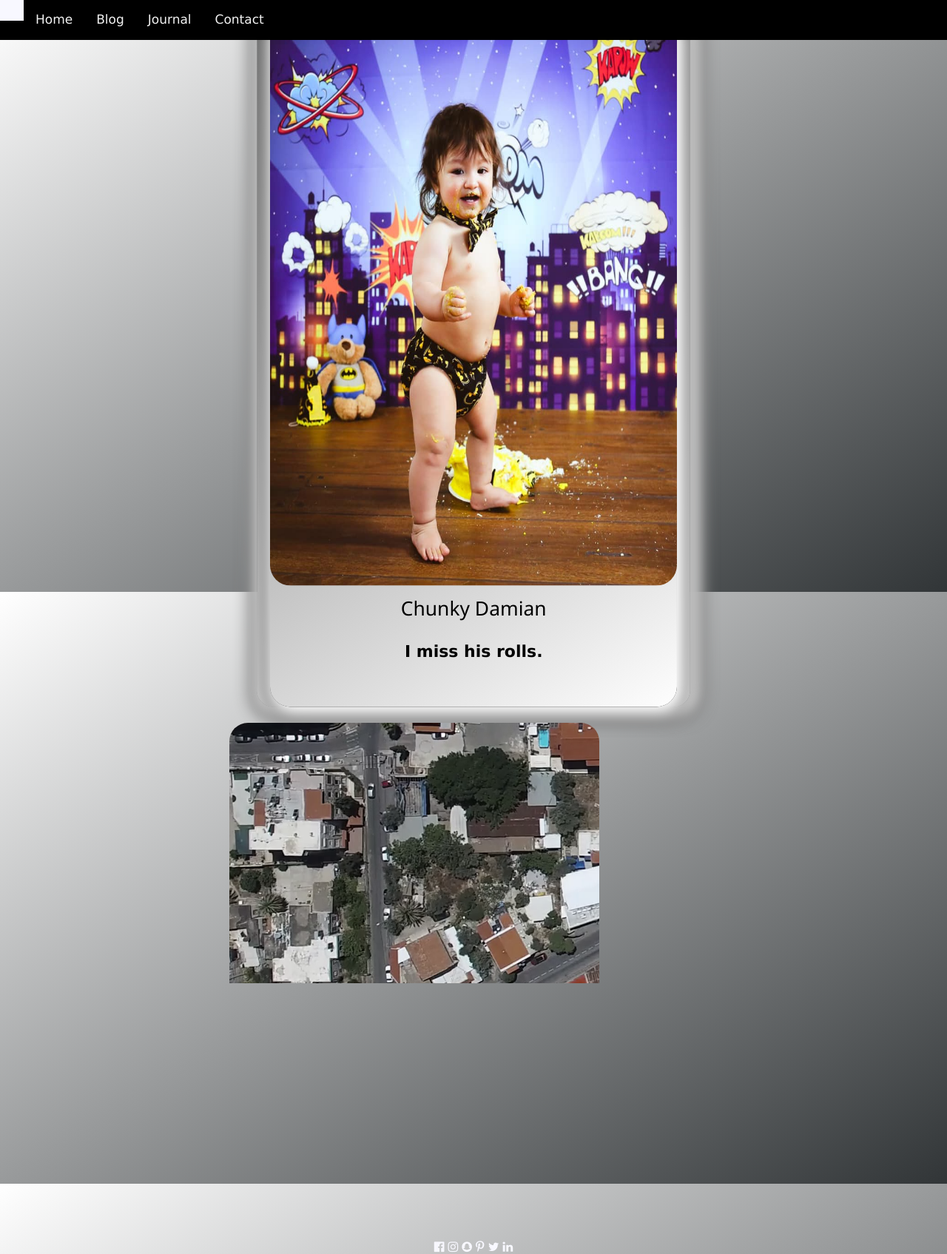
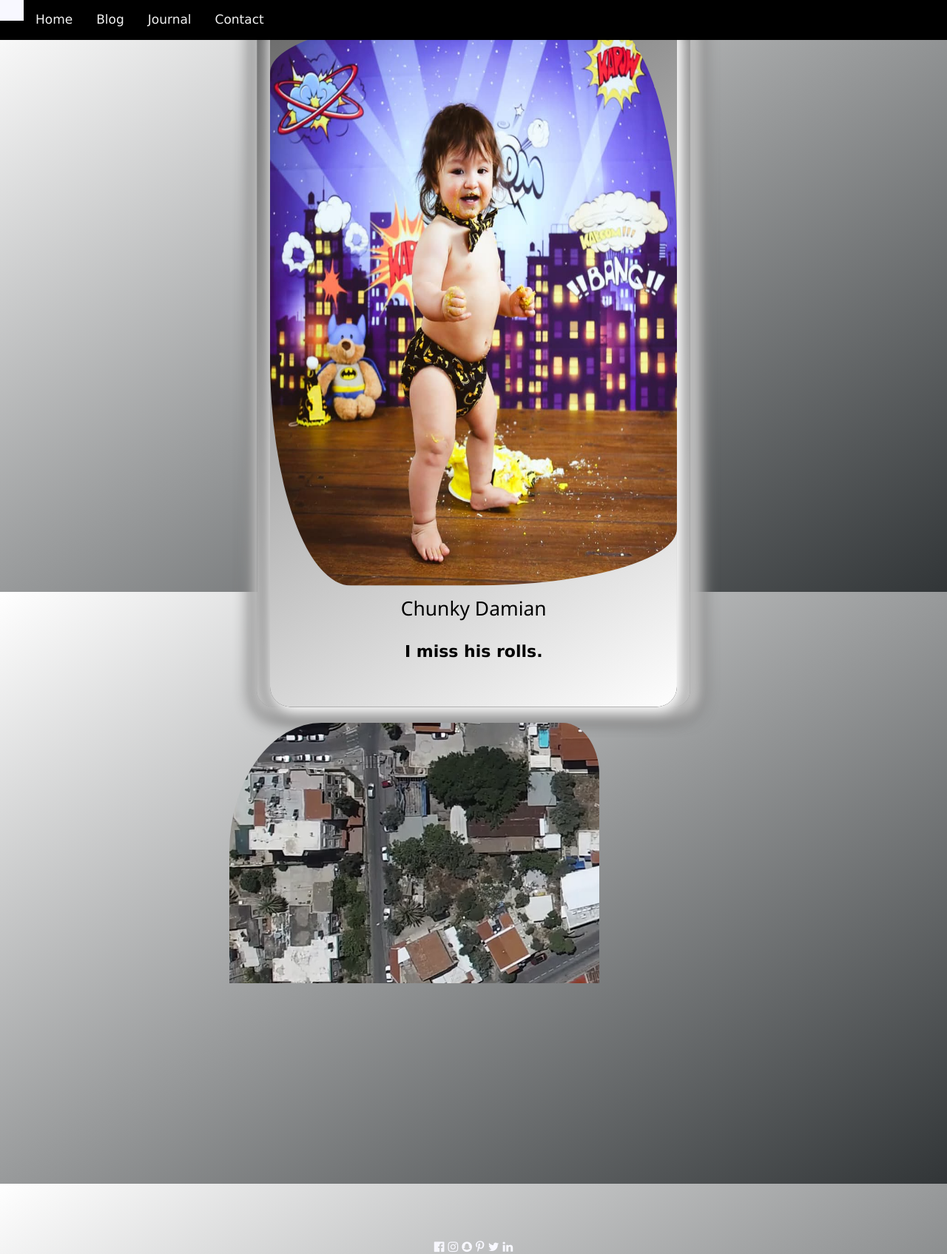
Before and after one commit to s501094/s501094.github.io, a PHP site: page / in a window 1280 px wide. Shown: the whole page at 74% size. Run offline with PHP 8.4, Linux system fonts and the light colour scheme.

Commit message:
styling image corners

```diff
--- a/css/style.css
+++ b/css/style.css
@@ -104,19 +104,19 @@ body{
     box-sizing: content-box;
     height: 700px;
     width: 500px;
-    border-radius: 25px;
+    border-radius:  50% 20% / 10% 40%;
 }
 .b{
     box-sizing: content-box;
     height: 700px;
     width: 500px;
-    border-radius: 25px;
+    border-radius:  50% 20% / 10% 40%;
 }
 .c{
     box-sizing: content-box;
     height: 700px;
     width: 500px;
-    border-radius: 25px;
+    border-radius:  50% 20% / 10% 40%;
 }
 .img{
     box-sizing: content-box;
@@ -124,7 +124,7 @@ body{
     height: 700px;
     overflow: hidden;
     width: 500px;
-    border-radius: 25px;
+    border-radius:  25% 10%;
 }
 /****************************************** image text **************************************/
 
```
